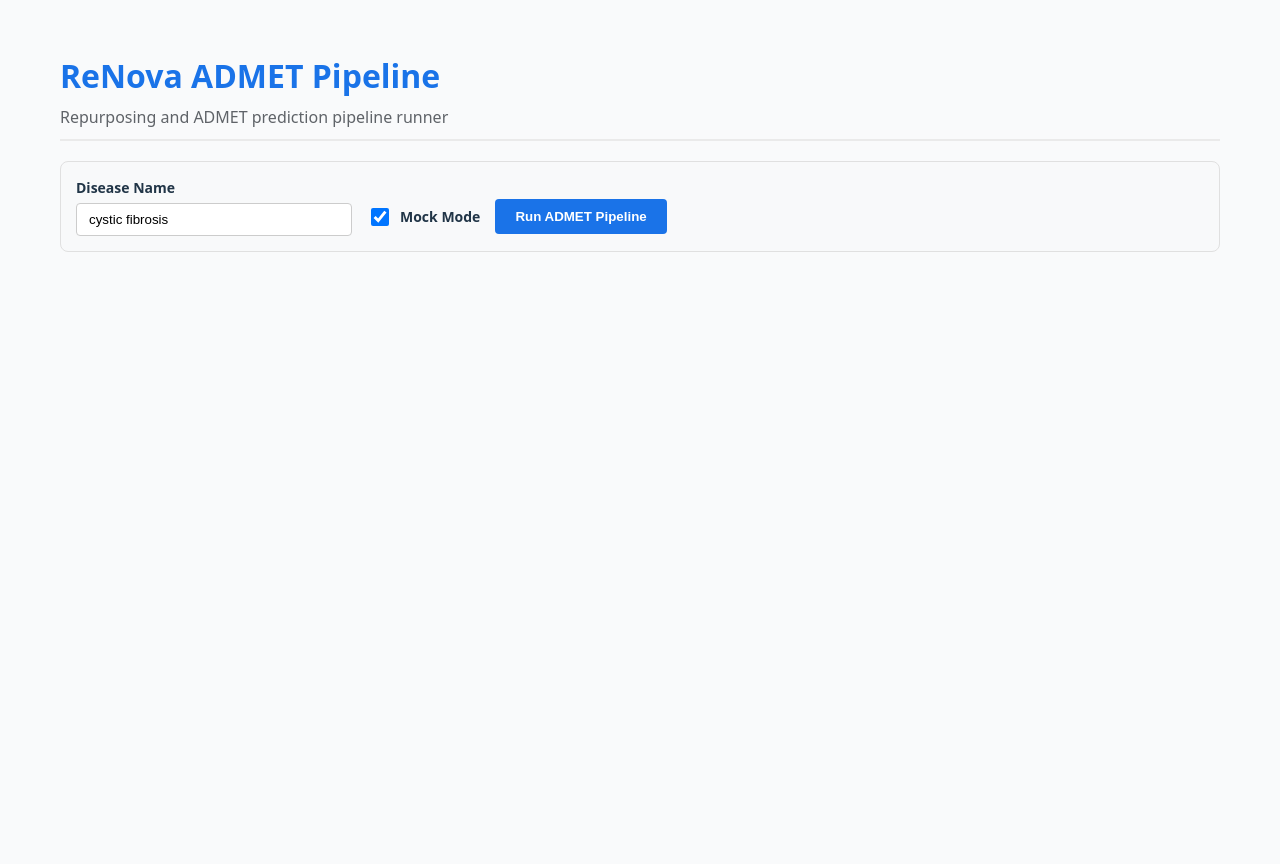
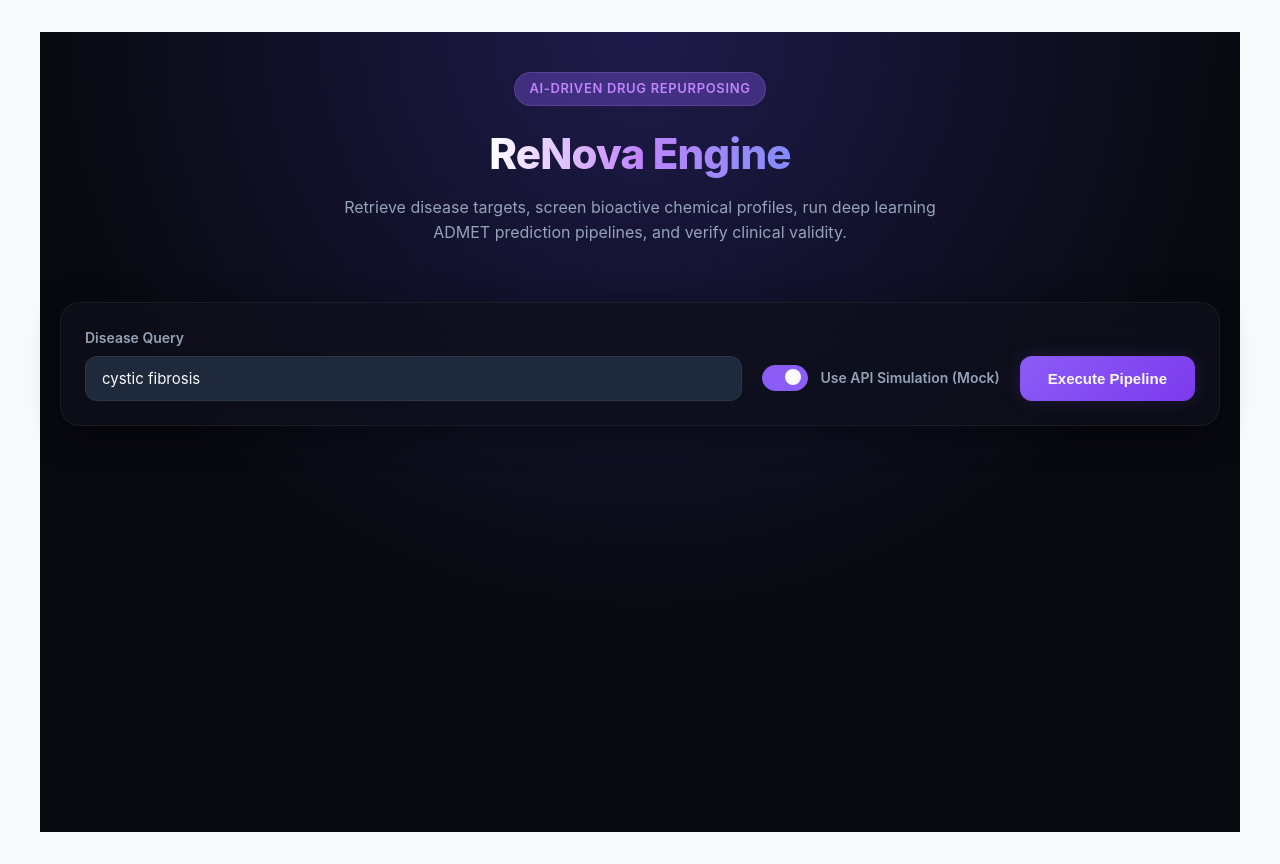
Before and after one commit to Ryukijano/ReNova, a React (Vite) app in the folder frontend/: page / in a window 1280 px wide. Before the commit the page ends 800 px from the top, so only its background shows below. Built offline with nearby package versions, Linux system fonts and the light colour scheme.

Commit message:
feat: style dashboard with Stitches CSS-in-JS and overhaul UI design

```diff
--- a/frontend/package.json
+++ b/frontend/package.json
@@ -10,6 +10,7 @@
     "test": "vitest run"
   },
   "dependencies": {
+    "@stitches/react": "^1.2.8",
     "react": "^18.3.1",
     "react-dom": "^18.3.1"
   },
--- a/frontend/src/App.jsx
+++ b/frontend/src/App.jsx
@@ -1,6 +1,387 @@
 import React, { useState } from 'react';
+import { createStitches, keyframes } from '@stitches/react';
 import { API_BASE_URL } from './config';
 
+// -------------------------------------------------------------
+// Stitches Design System & Theme
+// -------------------------------------------------------------
+const { styled, css } = createStitches({
+  theme: {
+    colors: {
+      bgMain: '#08090f',
+      bgCard: 'rgba(15, 17, 28, 0.7)',
+      textPrimary: '#f8fafc',
+      textSecondary: '#94a3b8',
+      brand: '#8b5cf6',
+      brandHover: '#7c3aed',
+      brandGlow: 'rgba(139, 92, 246, 0.35)',
+      accent: '#06b6d4',
+      accentGlow: 'rgba(6, 182, 212, 0.2)',
+      successBg: 'rgba(16, 185, 129, 0.1)',
+      successText: '#10b981',
+      dangerBg: 'rgba(239, 68, 68, 0.1)',
+      dangerText: '#ef4444',
+      border: 'rgba(255, 255, 255, 0.06)',
+      tableHeaderBg: 'rgba(30, 41, 59, 0.5)',
+      inputBg: '#1e293b',
+    },
+    fonts: {
+      sans: 'Outfit, Inter, system-ui, -apple-system, sans-serif',
+    },
+    radii: {
+      sm: '6px',
+      md: '12px',
+      lg: '20px',
+      full: '9999px',
+    },
+    shadows: {
+      card: '0 8px 32px 0 rgba(0, 0, 0, 0.37)',
+      glow: '0 0 20px rgba(139, 92, 246, 0.15)',
+    },
+    transitions: {
+      smooth: 'all 0.3s cubic-bezier(0.4, 0, 0.2, 1)',
+    }
+  }
+});
+
+// Animations
+const spin = keyframes({
+  '0%': { transform: 'rotate(0deg)' },
+  '100%': { transform: 'rotate(360deg)' }
+});
+
+const pulse = keyframes({
+  '0%, 100%': { opacity: 0.6 },
+  '50%': { opacity: 1 }
+});
+
+const fadeInUp = keyframes({
+  '0%': { opacity: 0, transform: 'translateY(10px)' },
+  '100%': { opacity: 1, transform: 'translateY(0)' }
+});
+
+// -------------------------------------------------------------
+// Styled Components using Stitches
+// -------------------------------------------------------------
+
+const AppContainer = styled('div', {
+  fontFamily: '$sans',
+  background: 'radial-gradient(circle at 50% 0%, #1e1b4b 0%, $bgMain 60%)',
+  color: '$textPrimary',
+  minHeight: '100vh',
+  padding: '40px 20px',
+  boxSizing: 'border-box',
+});
+
+const Wrapper = styled('div', {
+  maxWidth: '1200px',
+  margin: '0 auto',
+});
+
+const Header = styled('header', {
+  display: 'flex',
+  flexDirection: 'column',
+  alignItems: 'center',
+  textAlign: 'center',
+  marginBottom: '40px',
+  animation: `${fadeInUp} 0.6s ease-out`,
+});
+
+const Badge = styled('div', {
+  background: '$brandGlow',
+  color: '#c084fc',
+  padding: '6px 14px',
+  borderRadius: '$full',
+  fontSize: '13px',
+  fontWeight: 600,
+  letterSpacing: '0.05em',
+  textTransform: 'uppercase',
+  border: '1px solid rgba(192, 132, 252, 0.2)',
+  marginBottom: '16px',
+});
+
+const Title = styled('h1', {
+  fontSize: '42px',
+  fontWeight: 800,
+  margin: 0,
+  background: 'linear-gradient(to right, #ffffff, #c084fc, #818cf8)',
+  WebkitBackgroundClip: 'text',
+  WebkitTextFillColor: 'transparent',
+  letterSpacing: '-0.02em',
+});
+
+const Subtitle = styled('p', {
+  color: '$textSecondary',
+  fontSize: '16px',
+  marginTop: '10px',
+  maxWidth: '600px',
+  lineHeight: 1.6,
+});
+
+const FormCard = styled('form', {
+  background: '$bgCard',
+  backdropFilter: 'blur(16px)',
+  border: '1px solid $border',
+  borderRadius: '$lg',
+  padding: '24px',
+  boxShadow: '$card',
+  display: 'flex',
+  gap: '20px',
+  alignItems: 'flex-end',
+  flexWrap: 'wrap',
+  marginBottom: '30px',
+  animation: `${fadeInUp} 0.8s ease-out`,
+});
+
+const FormGroup = styled('div', {
+  display: 'flex',
+  flexDirection: 'column',
+  gap: '8px',
+  flex: '1 1 250px',
+});
+
+const Label = styled('label', {
+  fontSize: '14px',
+  fontWeight: 600,
+  color: '$textSecondary',
+});
+
+const Input = styled('input', {
+  background: '$inputBg',
+  border: '1px solid $border',
+  borderRadius: '$md',
+  padding: '12px 16px',
+  color: '$textPrimary',
+  fontSize: '15px',
+  fontFamily: '$sans',
+  transition: '$smooth',
+  '&:focus': {
+    outline: 'none',
+    borderColor: '$brand',
+    boxShadow: '$glow',
+  }
+});
+
+const ToggleContainer = styled('div', {
+  display: 'flex',
+  alignItems: 'center',
+  gap: '12px',
+  cursor: 'pointer',
+  padding: '10px 0',
+  userSelect: 'none',
+});
+
+const ToggleSwitch = styled('div', {
+  width: '44px',
+  height: '24px',
+  borderRadius: '$full',
+  background: '$inputBg',
+  border: '1px solid $border',
+  position: 'relative',
+  transition: '$smooth',
+  variants: {
+    active: {
+      true: {
+        background: '$brand',
+        borderColor: '$brand',
+      }
+    }
+  }
+});
+
+const ToggleCircle = styled('div', {
+  width: '16px',
+  height: '16px',
+  borderRadius: '$full',
+  background: '$textPrimary',
+  position: 'absolute',
+  top: '3px',
+  left: '4px',
+  transition: '$smooth',
+  variants: {
+    active: {
+      true: {
+        transform: 'translateX(18px)',
+      }
+    }
+  }
+});
+
+const SubmitButton = styled('button', {
+  background: 'linear-gradient(135deg, $brand, $brandHover)',
+  color: '$white',
+  border: 'none',
+  borderRadius: '$md',
+  padding: '14px 28px',
+  fontSize: '15px',
+  fontWeight: 700,
+  cursor: 'pointer',
+  transition: '$smooth',
+  boxShadow: '$glow',
+  '&:hover': {
+    transform: 'translateY(-2px)',
+    filter: 'brightness(1.1)',
+  },
+  '&:disabled': {
+    background: '#475569',
+    cursor: 'not-allowed',
+    transform: 'none',
+    boxShadow: 'none',
+  }
+});
+
+const LoadingCard = styled('div', {
+  background: '$bgCard',
+  border: '1px solid $border',
+  borderRadius: '$lg',
+  padding: '40px',
+  textAlign: 'center',
+  display: 'flex',
+  flexDirection: 'column',
+  alignItems: 'center',
+  gap: '16px',
+  boxShadow: '$card',
+  animation: `${pulse} 1.5s infinite`,
+});
+
+const Spinner = styled('div', {
+  border: '4px solid rgba(255,255,255,0.05)',
+  borderTop: '4px solid $brand',
+  borderRadius: '$full',
+  width: '48px',
+  height: '48px',
+  animation: `${spin} 1s linear infinite`,
+});
+
+const ErrorCard = styled('div', {
+  background: '$dangerBg',
+  border: '1px solid rgba(239, 68, 68, 0.2)',
+  color: '$dangerText',
+  padding: '16px 20px',
+  borderRadius: '$md',
+  marginBottom: '20px',
+  fontWeight: 500,
+  fontSize: '15px',
+  animation: `${fadeInUp} 0.4s ease-out`,
+});
+
+const TableSection = styled('section', {
+  animation: `${fadeInUp} 0.8s ease-out`,
+});
+
+const TableHeaderContainer = styled('div', {
+  display: 'flex',
+  justifyContent: 'space-between',
+  alignItems: 'center',
+  marginBottom: '16px',
+});
+
+const TableTitle = styled('h2', {
+  fontSize: '22px',
+  fontWeight: 700,
+  margin: 0,
+});
+
+const TableCard = styled('div', {
+  background: '$bgCard',
+  border: '1px solid $border',
+  borderRadius: '$lg',
+  overflow: 'hidden',
+  boxShadow: '$card',
+});
+
+const ScrollableTable = styled('div', {
+  overflowX: 'auto',
+});
+
+const StyledTable = styled('table', {
+  width: '100%',
+  borderCollapse: 'collapse',
+  textAlign: 'left',
+});
+
+const Th = styled('th', {
+  background: '$tableHeaderBg',
+  padding: '16px 20px',
+  fontSize: '13px',
+  fontWeight: 700,
+  color: '$textSecondary',
+  borderBottom: '2px solid $border',
+  textTransform: 'uppercase',
+  letterSpacing: '0.05em',
+  variants: {
+    highlight: {
+      true: {
+        color: '$accent',
+      }
+    }
+  }
+});
+
+const Tr = styled('tr', {
+  borderBottom: '1px solid $border',
+  transition: '$smooth',
+  '&:hover': {
+    background: 'rgba(255, 255, 255, 0.02)',
+  }
+});
+
+const Td = styled('td', {
+  padding: '16px 20px',
+  fontSize: '14px',
+  color: '$textPrimary',
+  variants: {
+    highlight: {
+      true: {
+        color: '$accent',
+        fontWeight: 'bold',
+      }
+    }
+  }
+});
+
+const CodeText = styled('span', {
+  fontFamily: 'monospace',
+  background: '#0f172a',
+  padding: '4px 8px',
+  borderRadius: '$sm',
+  fontSize: '13px',
+  color: '#38bdf8',
+});
+
+const StatusBadge = styled('span', {
+  padding: '4px 10px',
+  borderRadius: '$full',
+  fontSize: '12px',
+  fontWeight: 700,
+  variants: {
+    type: {
+      success: {
+        background: '$successBg',
+        color: '$successText',
+      },
+      danger: {
+        background: '$dangerBg',
+        color: '$dangerText',
+      }
+    }
+  }
+});
+
+const TextLink = styled('a', {
+  color: '$brand',
+  textDecoration: 'none',
+  fontWeight: 600,
+  transition: '$smooth',
+  '&:hover': {
+    color: '$brandHover',
+    textDecoration: 'underline',
+  }
+});
+
+// -------------------------------------------------------------
+// Main Application component
+// -------------------------------------------------------------
 function App() {
   const [disease, setDisease] = useState('cystic fibrosis');
   const [mock, setMock] = useState(true);
@@ -42,132 +423,122 @@ function App() {
   };
 
   return (
-    <div style={{ fontFamily: 'system-ui, sans-serif', padding: '20px', maxWidth: '1200px', margin: '0 auto' }}>
-      <header style={{ borderBottom: '2px solid #eaeaea', paddingBottom: '10px', marginBottom: '20px' }}>
-        <h1 style={{ margin: 0, color: '#1a73e8' }}>ReNova ADMET Pipeline</h1>
-        <p style={{ color: '#5f6368', margin: '5px 0 0 0' }}>Repurposing and ADMET prediction pipeline runner</p>
-      </header>
+    <AppContainer>
+      <Wrapper>
+        <Header>
+          <Badge>AI-Driven Drug Repurposing</Badge>
+          <Title>ReNova Engine</Title>
+          <Subtitle>
+            Retrieve disease targets, screen bioactive chemical profiles, run deep learning ADMET prediction pipelines, and verify clinical validity.
+          </Subtitle>
+        </Header>
 
-      <form onSubmit={handleSubmit} style={{ display: 'flex', gap: '15px', alignItems: 'center', flexWrap: 'wrap', background: '#f8f9fa', padding: '15px', borderRadius: '8px', marginBottom: '20px', border: '1px solid #e0e0e0' }}>
-        <div style={{ display: 'flex', flexDirection: 'column', gap: '5px' }}>
-          <label htmlFor="disease-input" style={{ fontWeight: 'bold', fontSize: '14px' }}>Disease Name</label>
-          <input
+        <FormCard onSubmit={handleSubmit}>
+          <FormGroup>
+            <Label htmlFor="disease-input">Disease Query</Label>
+            <Input
               id="disease-input"
               type="text"
               value={disease}
               onChange={(e) => setDisease(e.target.value)}
+              placeholder="e.g., cystic fibrosis"
               required
-            style={{ padding: '8px 12px', border: '1px solid #ccc', borderRadius: '4px', width: '250px' }}
             />
-        </div>
+          </FormGroup>
 
-        <div style={{ display: 'flex', alignItems: 'center', gap: '8px', marginTop: '20px' }}>
-          <input
-            id="mock-checkbox"
-            type="checkbox"
-            checked={mock}
-            onChange={(e) => setMock(e.target.checked)}
-            style={{ width: '18px', height: '18px' }}
-          />
-          <label htmlFor="mock-checkbox" style={{ fontWeight: 'bold', fontSize: '14px', cursor: 'pointer' }}>Mock Mode</label>
-        </div>
+          <ToggleContainer onClick={() => setMock(!mock)}>
+            <ToggleSwitch active={mock}>
+              <ToggleCircle active={mock} />
+            </ToggleSwitch>
+            <Label style={{ cursor: 'pointer' }}>Use API Simulation (Mock)</Label>
+          </ToggleContainer>
 
-        <button
-          type="submit"
-          disabled={loading}
-          style={{
-            marginTop: '20px',
-            padding: '10px 20px',
-            background: loading ? '#ccc' : '#1a73e8',
-            color: '#fff',
-            border: 'none',
-            borderRadius: '4px',
-            fontWeight: 'bold',
-            cursor: loading ? 'not-allowed' : 'pointer',
-            transition: 'background 0.2s'
-          }}
-        >
-          {loading ? 'Running...' : 'Run ADMET Pipeline'}
-        </button>
-      </form>
+          <SubmitButton type="submit" disabled={loading}>
+            {loading ? 'Processing...' : 'Execute Pipeline'}
+          </SubmitButton>
+        </FormCard>
 
         {loading && (
-        <div style={{ display: 'flex', justifyContent: 'center', alignItems: 'center', padding: '40px', background: '#f1f3f4', borderRadius: '8px', marginBottom: '20px' }}>
-          <div style={{ display: 'flex', flexDirection: 'column', alignItems: 'center', gap: '10px' }}>
-            <div style={{ border: '4px solid #f3f3f3', borderTop: '4px solid #1a73e8', borderRadius: '50%', width: '40px', height: '40px', animation: 'spin 1s linear infinite' }} />
-            <span style={{ fontWeight: '500', color: '#3c4043' }}>Executing ADMET repurposing pipeline. This may take a minute...</span>
-          </div>
-          <style>{`
-            @keyframes spin {
-              0% { transform: rotate(0deg); }
-              100% { transform: rotate(360deg); }
-            }
-          `}</style>
-        </div>
+          <LoadingCard>
+            <Spinner />
+            <div style={{ fontWeight: 600 }}>Analyzing Biomarkers & Running GNN Inference</div>
+            <Subtitle style={{ margin: 0 }}>This can take up to a minute depending on database queries...</Subtitle>
+          </LoadingCard>
         )}
 
         {error && (
-        <div style={{ background: '#fce8e6', border: '1px solid #f28b82', color: '#c5221f', padding: '15px', borderRadius: '8px', marginBottom: '20px', fontWeight: '500' }}>
-          Error: {error}
-        </div>
+          <ErrorCard>
+            ⚠️ {error}
+          </ErrorCard>
         )}
 
         {results.length > 0 && (
-        <div>
-          <h2 style={{ color: '#202124', borderBottom: '1px solid #e0e0e0', paddingBottom: '8px' }}>Pipeline Results (Sorted by Composite Score)</h2>
-          <div style={{ overflowX: 'auto', border: '1px solid #e0e0e0', borderRadius: '8px' }}>
-            <table style={{ width: '100%', borderCollapse: 'collapse', textAlign: 'left', background: '#fff' }}>
+          <TableSection>
+            <TableHeaderContainer>
+              <TableTitle>Candidate Rankings</TableTitle>
+              <Subtitle style={{ margin: 0 }}>{results.length} compounds identified and analyzed</Subtitle>
+            </TableHeaderContainer>
+
+            <TableCard>
+              <ScrollableTable>
+                <StyledTable>
                   <thead>
-                <tr style={{ background: '#f8f9fa', borderBottom: '2px solid #e0e0e0' }}>
-                  <th style={{ padding: '12px 15px', fontSize: '14px', fontWeight: 'bold' }}>Compound Name</th>
-                  <th style={{ padding: '12px 15px', fontSize: '14px', fontWeight: 'bold' }}>ChEMBL ID</th>
-                  <th style={{ padding: '12px 15px', fontSize: '14px', fontWeight: 'bold' }}>SMILES</th>
-                  <th style={{ padding: '12px 15px', fontSize: '14px', fontWeight: 'bold' }}>Target Genes</th>
-                  <th style={{ padding: '12px 15px', fontSize: '14px', fontWeight: 'bold' }}>pChEMBL Value</th>
-                  <th style={{ padding: '12px 15px', fontSize: '14px', fontWeight: 'bold' }}>Clinical Phase</th>
-                  <th style={{ padding: '12px 15px', fontSize: '14px', fontWeight: 'bold' }}>Toxicity Score</th>
-                  <th style={{ padding: '12px 15px', fontSize: '14px', fontWeight: 'bold' }}>RO5 Pass</th>
-                  <th style={{ padding: '12px 15px', fontSize: '14px', fontWeight: 'bold' }}>BBB Perm.</th>
-                  <th style={{ padding: '12px 15px', fontSize: '14px', fontWeight: 'bold' }}>Top Adverse Reactions</th>
-                  <th style={{ padding: '12px 15px', fontSize: '14px', fontWeight: 'bold' }}>Active Trials</th>
-                  <th style={{ padding: '12px 15px', fontSize: '14px', fontWeight: 'bold', background: '#e8f0fe', color: '#1a73e8' }}>Composite Score</th>
+                    <tr>
+                      <Th>Compound</Th>
+                      <Th>ChEMBL ID</Th>
+                      <Th>SMILES</Th>
+                      <Th>Target Genes</Th>
+                      <Th>pChEMBL</Th>
+                      <Th>Phase</Th>
+                      <Th>Tox Score</Th>
+                      <Th>RO5 Pass</Th>
+                      <Th>BBB Perm.</Th>
+                      <Th>Adverse Reactions</Th>
+                      <Th>Active Trials</Th>
+                      <Th highlight={true}>Composite</Th>
                     </tr>
                   </thead>
                   <tbody>
                     {results.map((item, idx) => (
-                  <tr key={item.chembl_id || idx} style={{ borderBottom: '1px solid #f1f3f4', fontSize: '13px' }}>
-                    <td style={{ padding: '12px 15px', fontWeight: '500' }}>{item.compound_name}</td>
-                    <td style={{ padding: '12px 15px' }}>
-                      <a href={`https://www.ebi.ac.uk/chembl/compound_report_card/${item.chembl_id}/`} target="_blank" rel="noopener noreferrer" style={{ color: '#1a73e8', textDecoration: 'none' }}>
+                      <Tr key={item.chembl_id || idx}>
+                        <Td style={{ fontWeight: 600 }}>{item.compound_name}</Td>
+                        <Td>
+                          <TextLink href={`https://www.ebi.ac.uk/chembl/compound_report_card/${item.chembl_id}/`} target="_blank" rel="noopener noreferrer">
                             {item.chembl_id}
-                      </a>
-                    </td>
-                    <td style={{ padding: '12px 15px', fontFamily: 'monospace', maxWidth: '150px', overflow: 'hidden', textOverflow: 'ellipsis', whiteSpace: 'nowrap' }} title={item.smiles}>
-                      {item.smiles}
-                    </td>
-                    <td style={{ padding: '12px 15px' }}>{item.target_genes}</td>
-                    <td style={{ padding: '12px 15px' }}>{item.pchembl_value !== null && item.pchembl_value !== undefined ? Number(item.pchembl_value).toFixed(3) : 'N/A'}</td>
-                    <td style={{ padding: '12px 15px' }}>{item.clinical_phase}</td>
-                    <td style={{ padding: '12px 15px' }}>{item.toxicity_score !== null && item.toxicity_score !== undefined ? Number(item.toxicity_score).toFixed(3) : 'N/A'}</td>
-                    <td style={{ padding: '12px 15px' }}>
-                      <span style={{ padding: '3px 8px', borderRadius: '4px', background: item.ro5_pass ? '#e6f4ea' : '#fce8e6', color: item.ro5_pass ? '#137333' : '#c5221f', fontWeight: 'bold', fontSize: '11px' }}>
-                        {item.ro5_pass ? 'Yes' : 'No'}
-                      </span>
-                    </td>
-                    <td style={{ padding: '12px 15px' }}>{item.bbb_permeability !== null && item.bbb_permeability !== undefined ? Number(item.bbb_permeability).toFixed(3) : 'N/A'}</td>
-                    <td style={{ padding: '12px 15px', maxWidth: '150px', overflow: 'hidden', textOverflow: 'ellipsis', whiteSpace: 'nowrap' }} title={item.top_adverse_reactions}>
-                      {item.top_adverse_reactions || 'None'}
-                    </td>
-                    <td style={{ padding: '12px 15px' }}>{item.active_trial_count}</td>
-                    <td style={{ padding: '12px 15px', background: '#e8f0fe', color: '#1a73e8', fontWeight: 'bold' }}>{item.composite_score !== null && item.composite_score !== undefined ? Number(item.composite_score).toFixed(4) : 'N/A'}</td>
-                  </tr>
+                          </TextLink>
+                        </Td>
+                        <Td>
+                          <CodeText title={item.smiles}>
+                            {item.smiles && item.smiles.length > 12 ? `${item.smiles.slice(0, 12)}...` : item.smiles}
+                          </CodeText>
+                        </Td>
+                        <Td>{item.target_genes}</Td>
+                        <Td>{item.pchembl_value !== null && item.pchembl_value !== undefined ? Number(item.pchembl_value).toFixed(2) : 'N/A'}</Td>
+                        <Td>{item.clinical_phase}</Td>
+                        <Td>{item.toxicity_score !== null && item.toxicity_score !== undefined ? Number(item.toxicity_score).toFixed(2) : 'N/A'}</Td>
+                        <Td>
+                          <StatusBadge type={item.ro5_pass ? 'success' : 'danger'}>
+                            {item.ro5_pass ? 'Pass' : 'Fail'}
+                          </StatusBadge>
+                        </Td>
+                        <Td>{item.bbb_permeability !== null && item.bbb_permeability !== undefined ? Number(item.bbb_permeability).toFixed(2) : 'N/A'}</Td>
+                        <Td style={{ color: '$textSecondary', fontSize: '13px' }} title={item.top_adverse_reactions}>
+                          {item.top_adverse_reactions && item.top_adverse_reactions.length > 20 ? `${item.top_adverse_reactions.slice(0, 20)}...` : item.top_adverse_reactions || 'None'}
+                        </Td>
+                        <Td>{item.active_trial_count}</Td>
+                        <Td highlight={true}>
+                          {item.composite_score !== null && item.composite_score !== undefined ? Number(item.composite_score).toFixed(4) : 'N/A'}
+                        </Td>
+                      </Tr>
                     ))}
                   </tbody>
-            </table>
-          </div>
-        </div>
+                </StyledTable>
+              </ScrollableTable>
+            </TableCard>
+          </TableSection>
         )}
-    </div>
+      </Wrapper>
+    </AppContainer>
   );
 }
 
```
Lines whose indentation alone changed are shown as unchanged.
